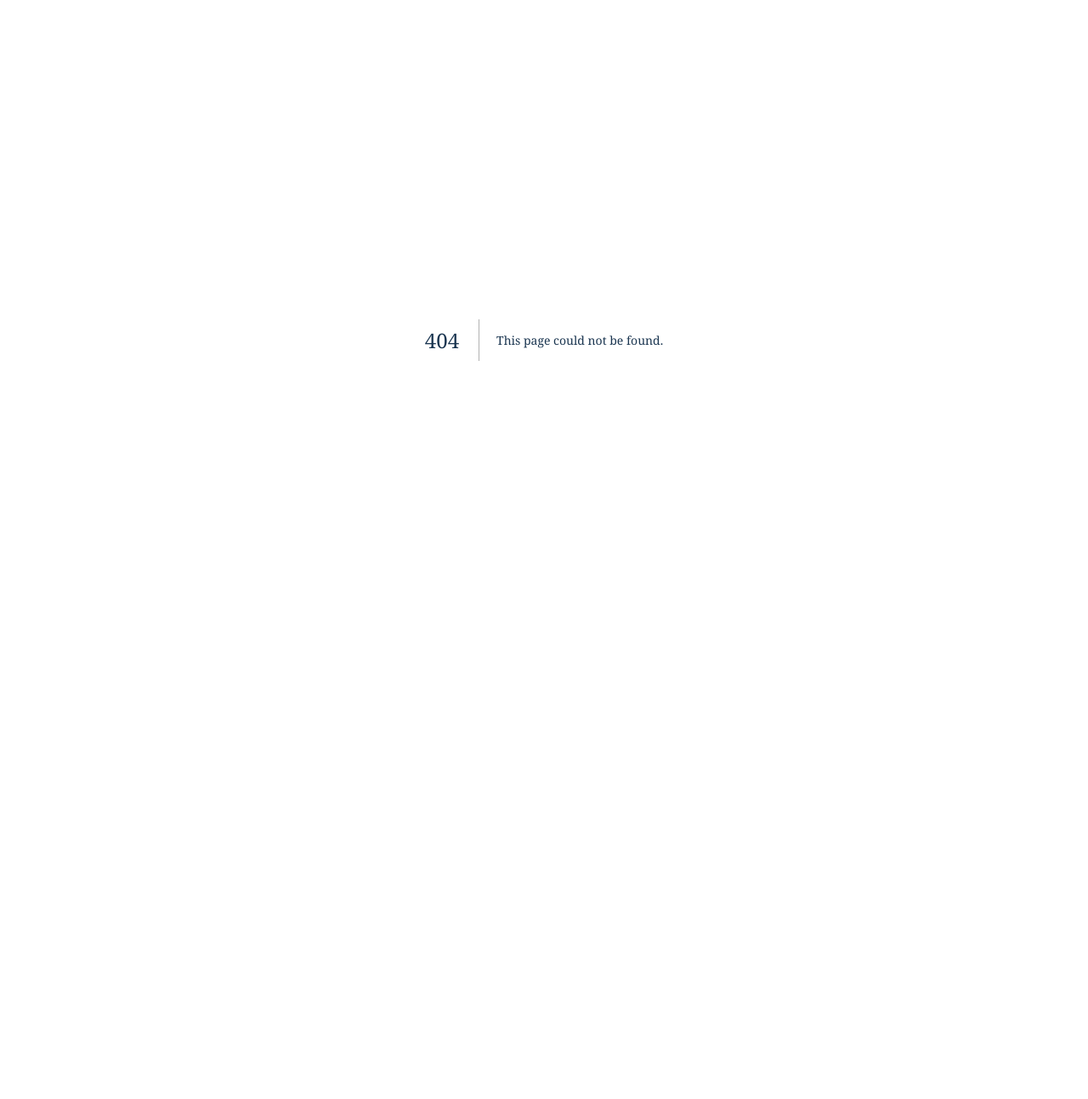
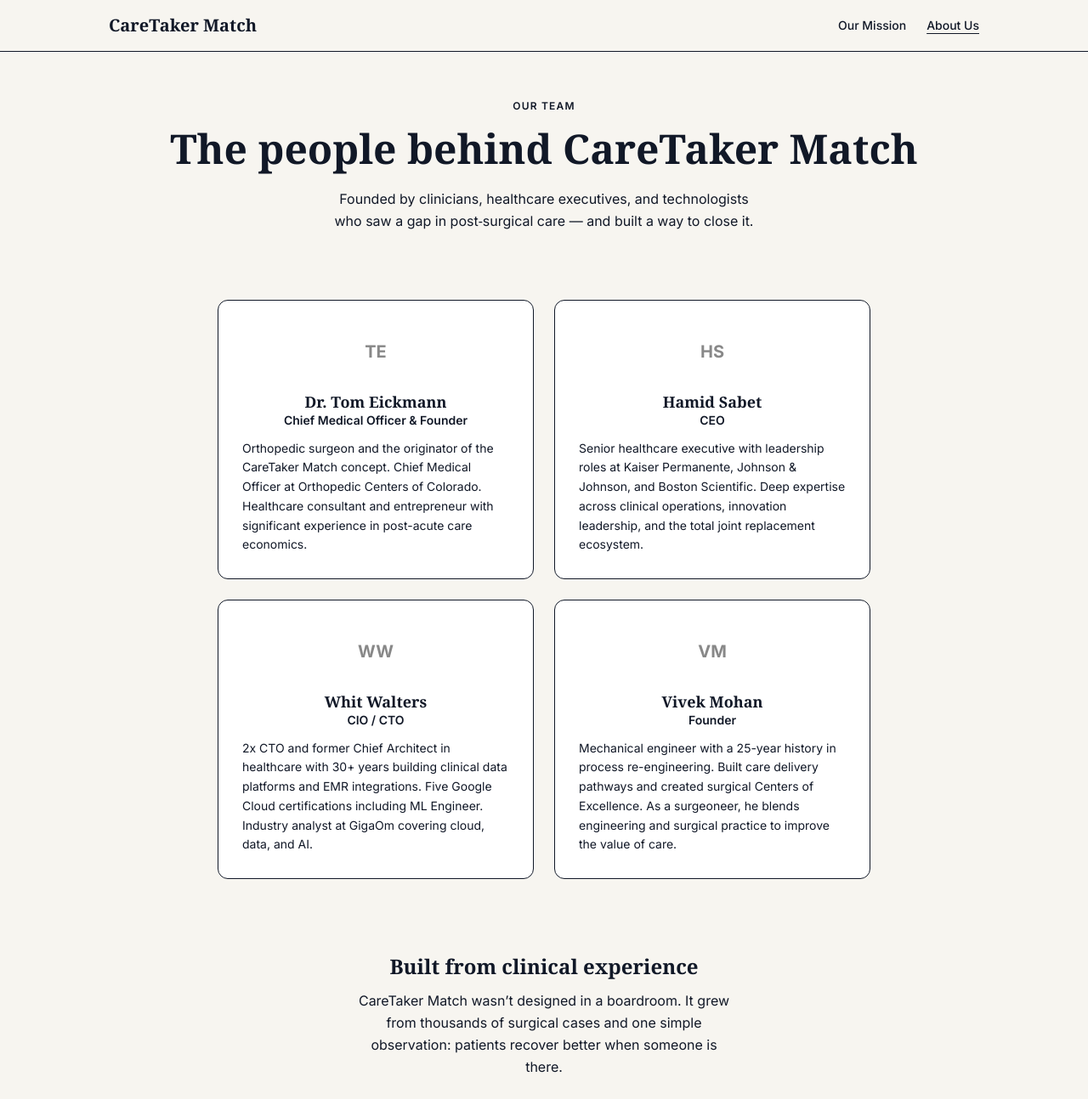
Before and after one commit to WTWalters/caretaker_match, a Next.js app: page /updatedCTM/about in a window 1280 px wide. Before the commit this address had no page. Shown: the top 1294 px of the page at 85% size. Before the commit the page ends 800 px from the top, so only its background shows below. Built offline with nearby package versions, Linux system fonts and the light colour scheme; a web font is replaced by a local one.

Commit message:
feat: build About page at /updatedCTM/about
Co-Authored-By: Claude Sonnet 4.6 <noreply@anthropic.com>

```diff
--- /dev/null
+++ b/src/app/updatedCTM/about/page.tsx
@@ -0,0 +1,159 @@
+import type { Metadata } from "next";
+import Link from "next/link";
+
+const BASE = "/updatedCTM";
+
+export const metadata: Metadata = {
+  title: "About Us — CareTaker Match",
+  description:
+    "Meet the clinicians, healthcare executives, and technologists building CareTaker Match — the peer volunteer recovery platform.",
+};
+
+const team = [
+  {
+    initials: "TE",
+    name: "Dr. Tom Eickmann",
+    title: "Chief Medical Officer & Founder",
+    bio: "Orthopedic surgeon and the originator of the CareTaker Match concept. Chief Medical Officer at Orthopedic Centers of Colorado. Healthcare consultant and entrepreneur with significant experience in post-acute care economics.",
+  },
+  {
+    initials: "HS",
+    name: "Hamid Sabet",
+    title: "CEO",
+    bio: "Senior healthcare executive with leadership roles at Kaiser Permanente, Johnson & Johnson, and Boston Scientific. Deep expertise across clinical operations, innovation leadership, and the total joint replacement ecosystem.",
+  },
+  {
+    initials: "WW",
+    name: "Whit Walters",
+    title: "CIO / CTO",
+    bio: "2x CTO and former Chief Architect in healthcare with 30+ years building clinical data platforms and EMR integrations. Five Google Cloud certifications including ML Engineer. Industry analyst at GigaOm covering cloud, data, and AI.",
+  },
+  {
+    initials: "VM",
+    name: "Vivek Mohan",
+    title: "Founder",
+    bio: "Mechanical engineer with a 25-year history in process re-engineering. Built care delivery pathways and created surgical Centers of Excellence. As a surgeoneer, he blends engineering and surgical practice to improve the value of care.",
+  },
+];
+
+export default function AboutPage() {
+  return (
+    <>
+      {/* Page Intro */}
+      <section
+        className="pt-14 pb-10 px-6 text-center"
+        style={{ backgroundColor: "var(--color-warm-cream)" }}
+      >
+        <p
+          className="text-xs font-semibold uppercase tracking-widest mb-3"
+          style={{ color: "var(--color-redesign-coral)" }}
+        >
+          Our Team
+        </p>
+        <h1
+          className="text-3xl md:text-5xl font-serif font-bold mb-4"
+          style={{ color: "var(--color-redesign-navy)" }}
+        >
+          The people behind CareTaker Match
+        </h1>
+        <p
+          className="text-base max-w-lg mx-auto leading-relaxed"
+          style={{ color: "var(--color-text-secondary)" }}
+        >
+          Founded by clinicians, healthcare executives, and technologists who
+          saw a gap in post&#8209;surgical care &mdash; and built a way to close
+          it.
+        </p>
+      </section>
+
+      {/* Team Grid */}
+      <section
+        className="py-10 px-6"
+        style={{ backgroundColor: "var(--color-warm-cream)" }}
+      >
+        <div className="max-w-3xl mx-auto grid md:grid-cols-2 gap-6">
+          {team.map((member) => (
+            <div
+              key={member.initials}
+              className="bg-white rounded-lg border p-7 text-center"
+              style={{ borderColor: "var(--color-border-warm)" }}
+            >
+              <div
+                className="w-16 h-16 rounded-full mx-auto mb-4 flex items-center justify-center text-xl font-bold"
+                style={{
+                  backgroundColor: "var(--color-border-warm)",
+                  color: "#888",
+                }}
+              >
+                {member.initials}
+              </div>
+              <h3
+                className="text-lg font-serif font-bold"
+                style={{ color: "var(--color-redesign-navy)" }}
+              >
+                {member.name}
+              </h3>
+              <p
+                className="text-sm font-semibold mb-3"
+                style={{ color: "var(--color-redesign-teal)" }}
+              >
+                {member.title}
+              </p>
+              <p
+                className="text-sm leading-relaxed text-left"
+                style={{ color: "var(--color-text-secondary)" }}
+              >
+                {member.bio}
+              </p>
+            </div>
+          ))}
+        </div>
+      </section>
+
+      {/* Closing band */}
+      <section
+        className="py-12 px-6 text-center"
+        style={{ backgroundColor: "var(--color-warm-cream-dark)" }}
+      >
+        <h2
+          className="text-2xl font-serif font-bold mb-3"
+          style={{ color: "var(--color-redesign-navy)" }}
+        >
+          Built from clinical experience
+        </h2>
+        <p
+          className="max-w-md mx-auto leading-relaxed mb-5"
+          style={{ color: "var(--color-text-secondary)" }}
+        >
+          CareTaker Match wasn&rsquo;t designed in a boardroom. It grew from
+          thousands of surgical cases and one simple observation: patients
+          recover better when someone is there.
+        </p>
+        <Link
+          href={`${BASE}/why`}
+          className="text-sm font-medium"
+          style={{ color: "var(--color-redesign-teal)" }}
+        >
+          Read why we built this →
+        </Link>
+      </section>
+
+      {/* Contact band */}
+      <section
+        className="py-10 px-6 text-center"
+        style={{ backgroundColor: "var(--color-redesign-navy)" }}
+      >
+        <h2 className="text-lg font-serif font-bold text-white mb-3">
+          Get in Touch
+        </h2>
+        <a
+          href="mailto:hello@caretakermatch.com"
+          className="inline-block text-white font-bold text-sm px-6 py-3 rounded-lg transition-opacity hover:opacity-90"
+          style={{ backgroundColor: "var(--color-redesign-teal)" }}
+        >
+          hello@caretakermatch.com
+        </a>
+      </section>
+    </>
+  );
+}
```
